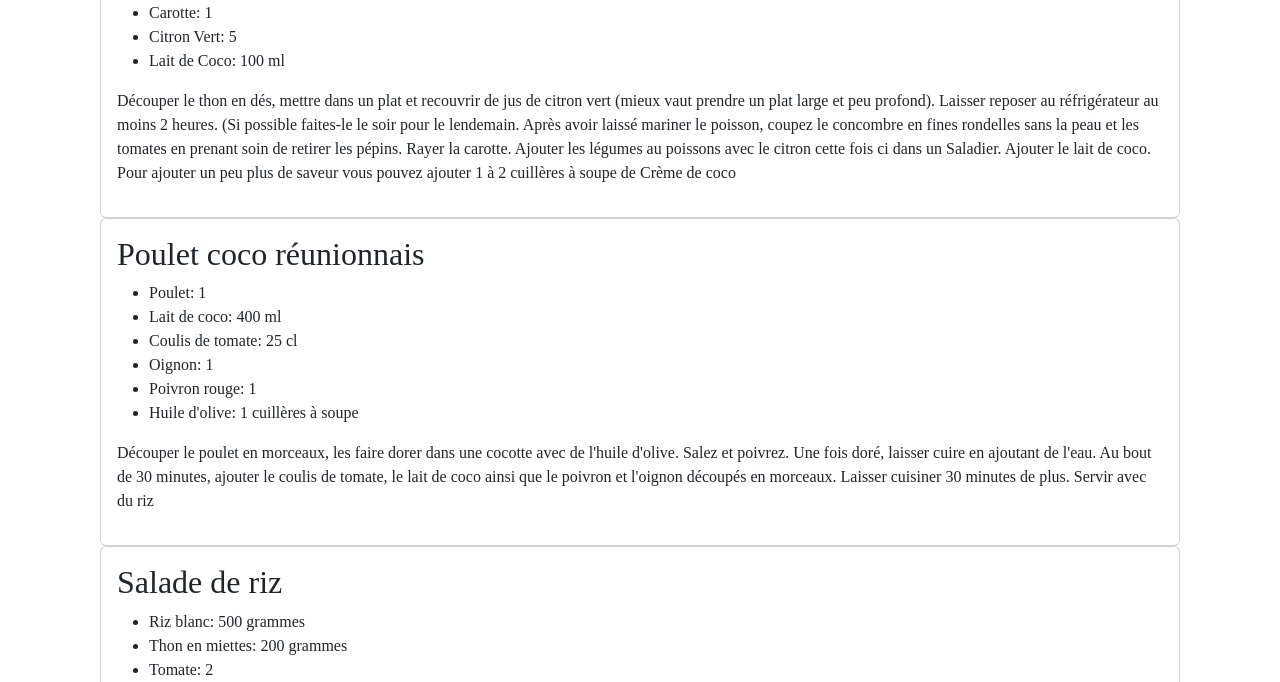
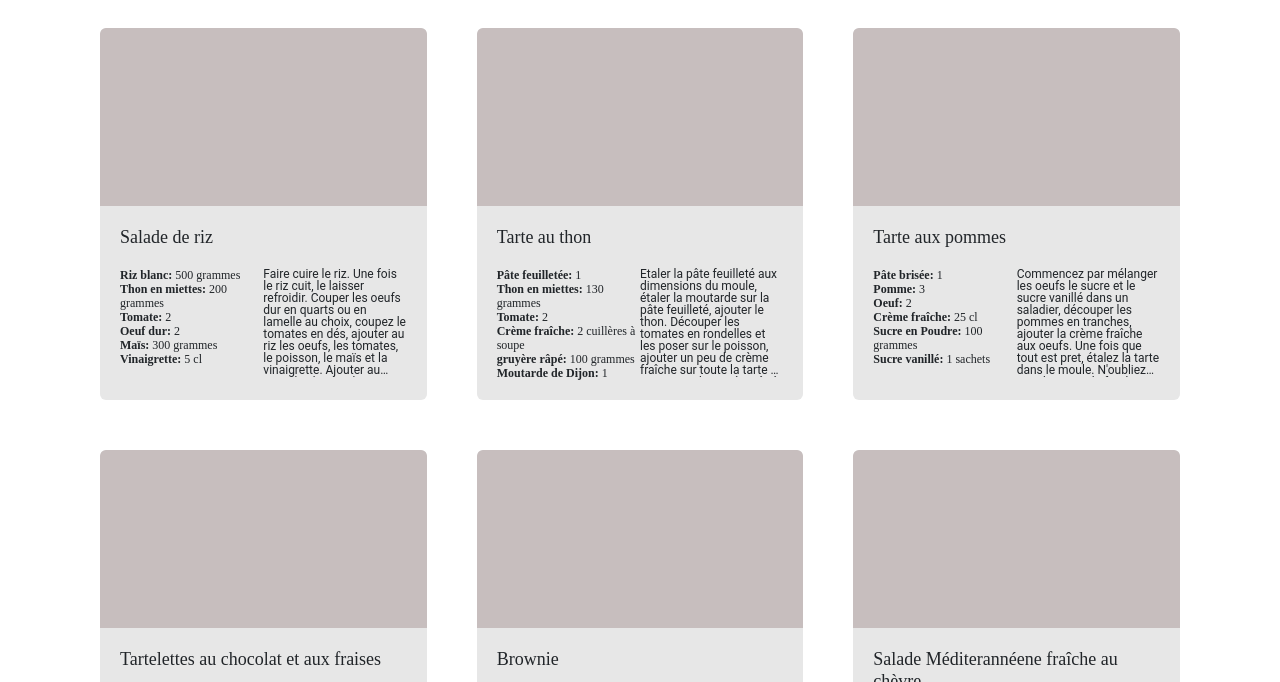
Before and after one commit to jojoner16/Les-petits-plats, a plain HTML site: page index.html in a window 1280 px wide. Shown: the part 787-1469 px from the top of the page. Drawn offline with nearby package versions, Linux system fonts and the light colour scheme.

Commit message:
début mise en forme des recettes

```diff
--- a/css/styles.css
+++ b/css/styles.css
@@ -61,7 +61,7 @@ main {
     padding-right: 20px;
 }
 
-/* filtres */
+/* filtres/liste déroulante */
 .filters {
     display: flex;
     flex-direction: column;
@@ -197,3 +197,75 @@ main {
     margin-left: 0;
     border-bottom-left-radius: 5px;
 }
+
+/* recettes/ cards */
+.grid {
+    display: grid;
+    grid-template-columns: repeat(3, 1fr);
+    grid-template-rows: auto;
+    gap: 50px;
+}
+.grid .card-img-top {
+    height: 178px;
+    object-fit: cover;
+    background: #C7BEBE;
+}
+.grid .card {
+    overflow: hidden;
+    border: none;
+    background: #E7E7E7;
+}
+.grid .card-body {
+    display: flex;
+    flex-wrap: wrap;
+    align-content: flex-start;
+    padding: 20px;
+}
+.recipeHeader {
+    display: flex;
+    align-items: center;
+    justify-content: space-between;
+    width: 100%;
+    margin: 0 0 20px;
+}
+.recipeHeader h2 {
+    margin: 0;
+}
+.recipeTime {
+    display: flex;
+    gap: 7px;
+}
+.recipeMinutes {
+    font-weight: bold;
+    font-size: 18px;
+    line-height: 22px;
+}
+.recipeTitle{
+    font-size: 18px;
+    line-height: 22px;
+    font-weight: normal;
+}
+.recipeIngredients, .recipePreparation {
+    margin: 0;
+    width: 50%;
+    font-size: 12px;
+}
+.recipeIngredients {
+    line-height: 14px;
+    list-style: none;
+    padding: 0;
+    min-height: 105px;
+}
+.recipeIngredientName {
+    font-weight: bold;
+}
+.recipePreparation {
+    line-height: 12px;
+    font-family: "Roboto";
+    font-style: normal;
+    height: 109px;
+    overflow: hidden;
+    display: -webkit-box;
+    -webkit-line-clamp: 9;
+    -webkit-box-orient: vertical;
+}
```
Also changed, not shown: assets/icons/time.svg (added).
